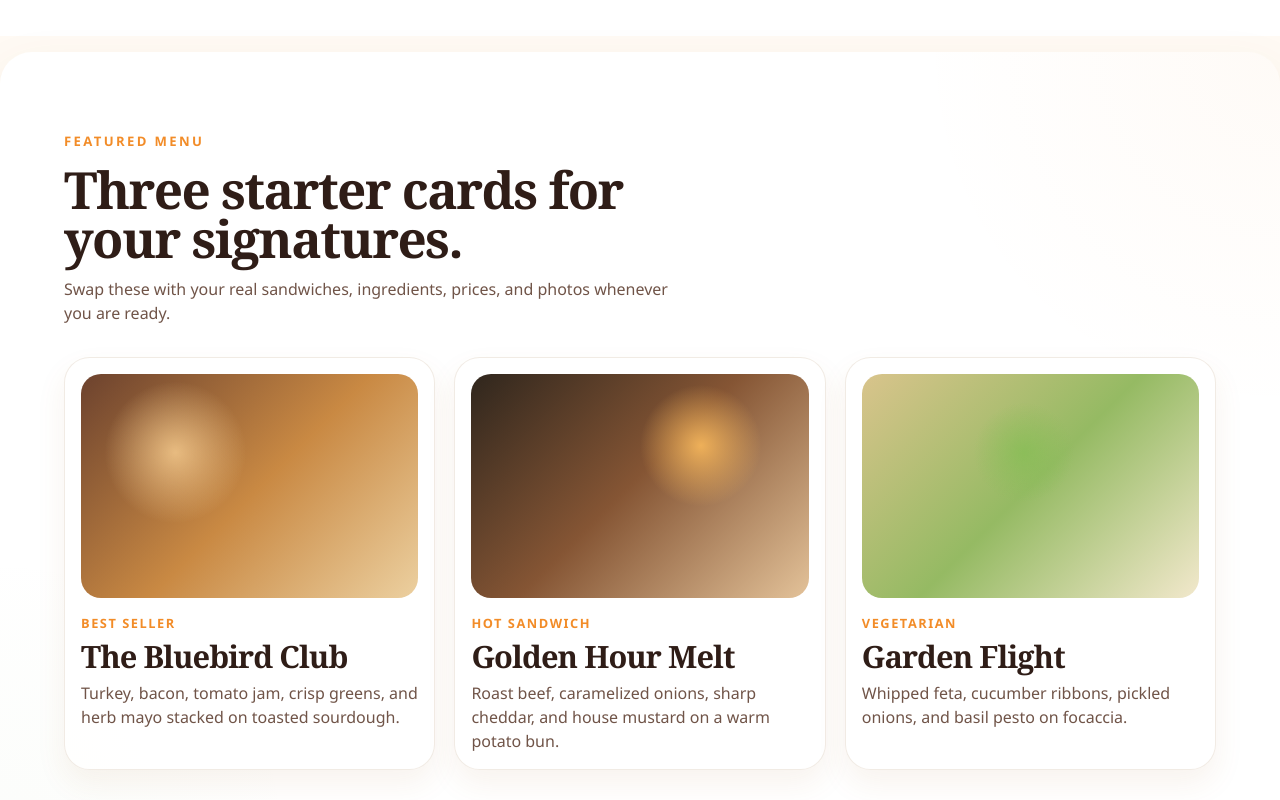
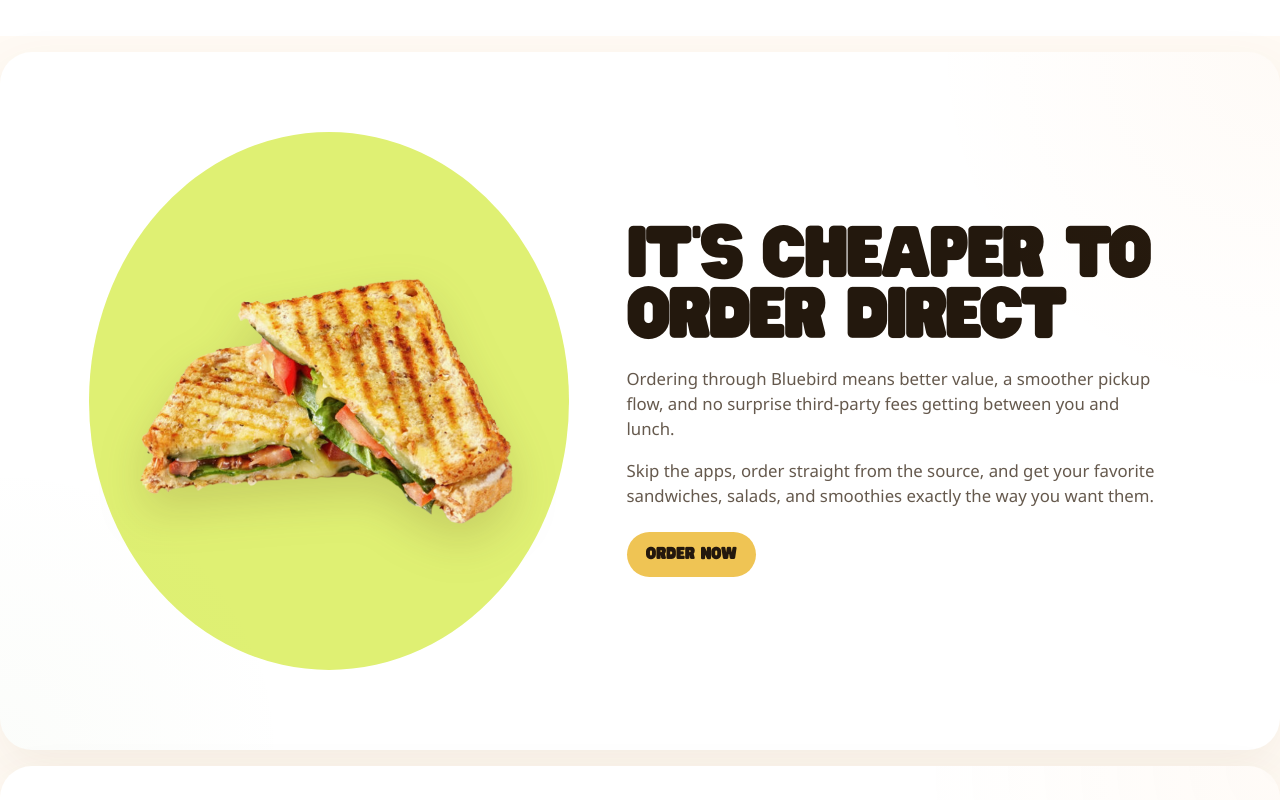
Before and after one commit to andrewchwalik/bluebird, a React (Vite) app: page / in a window 1280 px wide. Shown: the part 1340-2140 px from the top of the page. Built offline with nearby package versions, Linux system fonts and the light colour scheme.

Commit message:
Replace menu cards with direct order promo

```diff
--- a/src/App.css
+++ b/src/App.css
@@ -491,12 +491,10 @@
     radial-gradient(circle at 80% 28%, rgba(197, 36, 29, 0.95) 0 10%, transparent 12%);
 }
 
-.menu-section,
 .gallery-section {
   grid-template-columns: 1fr;
 }
 
-.menu-grid,
 .gallery-grid,
 .detail-list {
   position: relative;
@@ -505,11 +503,70 @@
   gap: 1.2rem;
 }
 
-.menu-grid {
-  grid-template-columns: repeat(3, minmax(0, 1fr));
+.menu-section {
+  grid-template-columns: minmax(18rem, 0.9fr) minmax(0, 1fr);
+  align-items: center;
 }
 
-.menu-card,
+.menu-promo-visual {
+  display: flex;
+  align-items: center;
+  justify-content: center;
+}
+
+.menu-promo-orb {
+  display: flex;
+  align-items: center;
+  justify-content: center;
+  width: min(30rem, 100%);
+  aspect-ratio: 1 / 1.12;
+  border-radius: 50%;
+  background: #dff073;
+}
+
+.menu-promo-orb img {
+  width: min(24rem, 100%);
+  height: auto;
+  object-fit: contain;
+  filter: drop-shadow(0 1.2rem 1.4rem rgba(90, 63, 20, 0.18));
+}
+
+.menu-promo-copy {
+  max-width: 40rem;
+}
+
+.menu-promo-copy h2 {
+  margin-bottom: 1.2rem;
+  color: #23180d;
+  font-family: 'Hit and Run', var(--display);
+  font-size: clamp(3rem, 5vw, 5rem);
+  line-height: 0.95;
+  text-transform: uppercase;
+}
+
+.menu-promo-copy p {
+  max-width: 34rem;
+  color: rgba(63, 47, 33, 0.8);
+  font-size: 1.05rem;
+}
+
+.menu-promo-link {
+  display: inline-flex;
+  align-items: center;
+  justify-content: center;
+  min-width: 8rem;
+  min-height: 2.8rem;
+  margin-top: 1.5rem;
+  padding: 0 1.2rem;
+  border-radius: 999px;
+  background: #efc454;
+  color: #23180d;
+  font-family: 'Hit and Run', var(--display);
+  font-size: 0.95rem;
+  text-decoration: none;
+  text-transform: uppercase;
+}
+
 .gallery-card,
 .detail-card,
 .contact-form {
@@ -519,11 +576,7 @@
   box-shadow: 0 14px 30px rgba(161, 108, 40, 0.08);
 }
 
-.menu-card {
-  padding: 1rem;
-}
-
-.menu-image,
+.gallery-image,
 .gallery-image {
   width: 100%;
   border-radius: 1.25rem;
@@ -531,39 +584,6 @@
   background-position: center;
 }
 
-.menu-image {
-  height: 14rem;
-  margin-bottom: 1rem;
-}
-
-.menu-image-1 {
-  background:
-    radial-gradient(circle at 28% 35%, rgba(255, 214, 152, 0.75), transparent 25%),
-    linear-gradient(135deg, #6c422e, #c98943 52%, #ecd0a0);
-}
-
-.menu-image-2 {
-  background:
-    radial-gradient(circle at 68% 32%, rgba(255, 190, 94, 0.85), transparent 22%),
-    linear-gradient(135deg, #2f261d, #855534 48%, #e3c299);
-}
-
-.menu-image-3 {
-  background:
-    radial-gradient(circle at 48% 35%, rgba(132, 190, 83, 0.7), transparent 22%),
-    linear-gradient(135deg, #d9c48c, #95ba63 50%, #f2e8cc);
-}
-
-.menu-tag {
-  margin-bottom: 0.5rem;
-  color: var(--accent);
-  font-size: 0.8rem;
-  font-weight: 800;
-  letter-spacing: 0.12em;
-  text-transform: uppercase;
-}
-
-.menu-card h3,
 .poster-card h3,
 .contact-form h3 {
   margin-bottom: 0.6rem;
@@ -817,9 +837,21 @@
     grid-template-columns: 1fr;
   }
 
-  .menu-grid,
+  .popular-grid,
   .gallery-grid {
     grid-template-columns: 1fr;
+  }
+
+  .menu-section {
+    grid-template-columns: 1fr;
+  }
+
+  .menu-promo-visual {
+    order: 1;
+  }
+
+  .menu-promo-copy {
+    order: 2;
   }
 
   .gallery-card:nth-child(2) {
@@ -889,7 +921,6 @@
 
   .contact-form,
   .detail-card,
-  .menu-card,
   .gallery-card {
     border-radius: 1.2rem;
   }
--- a/src/App.tsx
+++ b/src/App.tsx
@@ -15,27 +15,6 @@ const popularDishes = [
   { name: 'Lakefront Melt', price: '$10.99', imageClass: 'popular-image-one' },
   { name: 'Harbor Club Wrap', price: '$10.99', imageClass: 'popular-image-two' },
   { name: 'Sunrise Stack', price: '$10.99', imageClass: 'popular-image-three' },
-]
-
-const featuredSandwiches = [
-  {
-    name: 'The Bluebird Club',
-    description:
-      'Turkey, bacon, tomato jam, crisp greens, and herb mayo stacked on toasted sourdough.',
-    tag: 'Best seller',
-  },
-  {
-    name: 'Golden Hour Melt',
-    description:
-      'Roast beef, caramelized onions, sharp cheddar, and house mustard on a warm potato bun.',
-    tag: 'Hot sandwich',
-  },
-  {
-    name: 'Garden Flight',
-    description:
-      'Whipped feta, cucumber ribbons, pickled onions, and basil pesto on focaccia.',
-    tag: 'Vegetarian',
-  },
 ]
 
 const galleryMoments = [
@@ -145,24 +124,25 @@ function App() {
         </section>
 
         <section className="section menu-section" id="menu">
-          <div className="section-heading">
-            <p className="eyebrow">Featured menu</p>
-            <h2>Three starter cards for your signatures.</h2>
-            <p>
-              Swap these with your real sandwiches, ingredients, prices, and photos
-              whenever you are ready.
-            </p>
+          <div className="menu-promo-visual" aria-hidden="true">
+            <div className="menu-promo-orb">
+              <img src={paniniImage} alt="" />
+            </div>
           </div>
 
-          <div className="menu-grid">
-            {featuredSandwiches.map((item, index) => (
-              <article className="menu-card" key={item.name}>
-                <div className={`menu-image menu-image-${index + 1}`} aria-hidden="true" />
-                <p className="menu-tag">{item.tag}</p>
-                <h3>{item.name}</h3>
-                <p>{item.description}</p>
-              </article>
-            ))}
+          <div className="menu-promo-copy">
+            <h2>It's Cheaper to Order Direct</h2>
+            <p>
+              Ordering through Bluebird means better value, a smoother pickup flow,
+              and no surprise third-party fees getting between you and lunch.
+            </p>
+            <p>
+              Skip the apps, order straight from the source, and get your favorite
+              sandwiches, salads, and smoothies exactly the way you want them.
+            </p>
+            <a className="menu-promo-link" href="#visit">
+              Order Now
+            </a>
           </div>
         </section>
 
```
